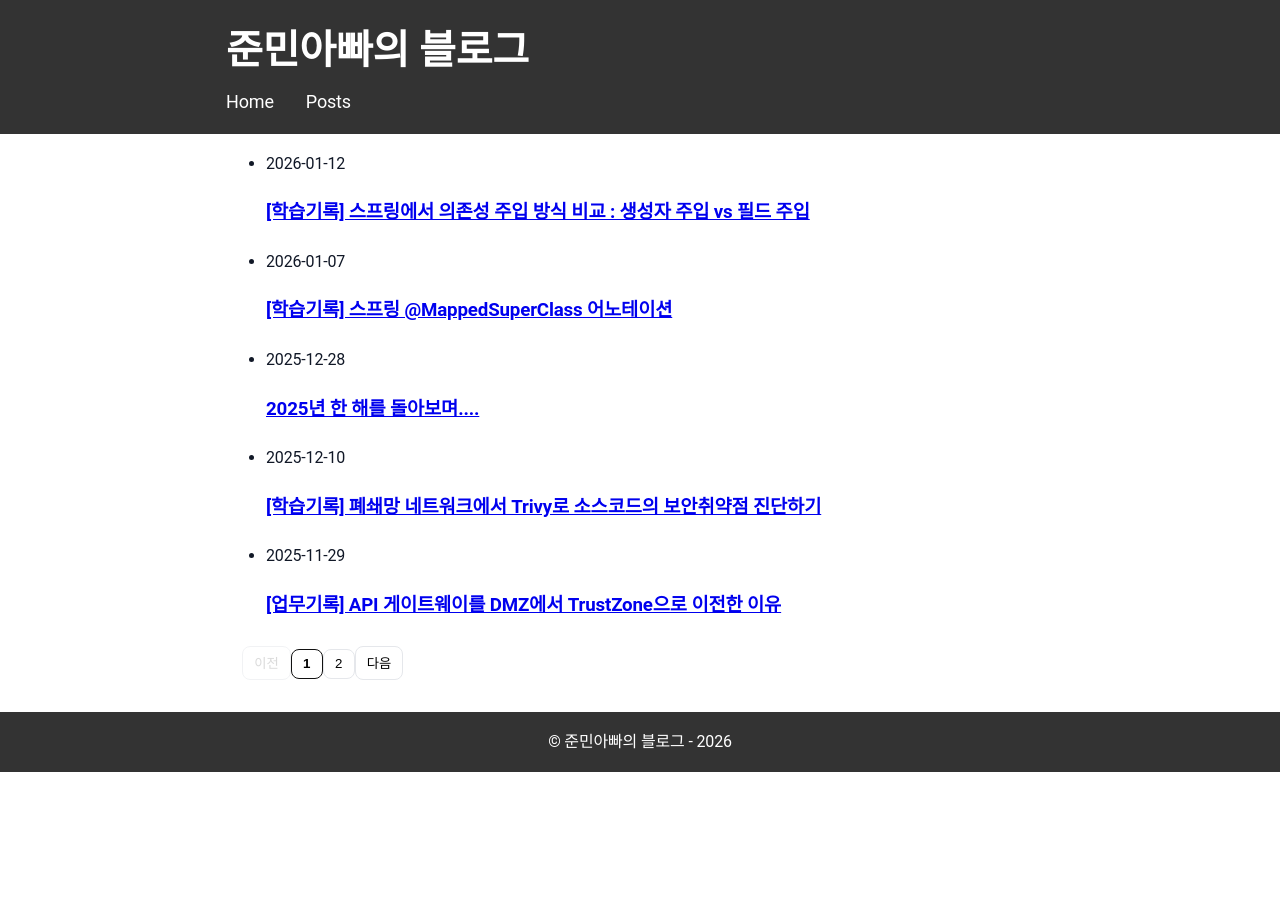
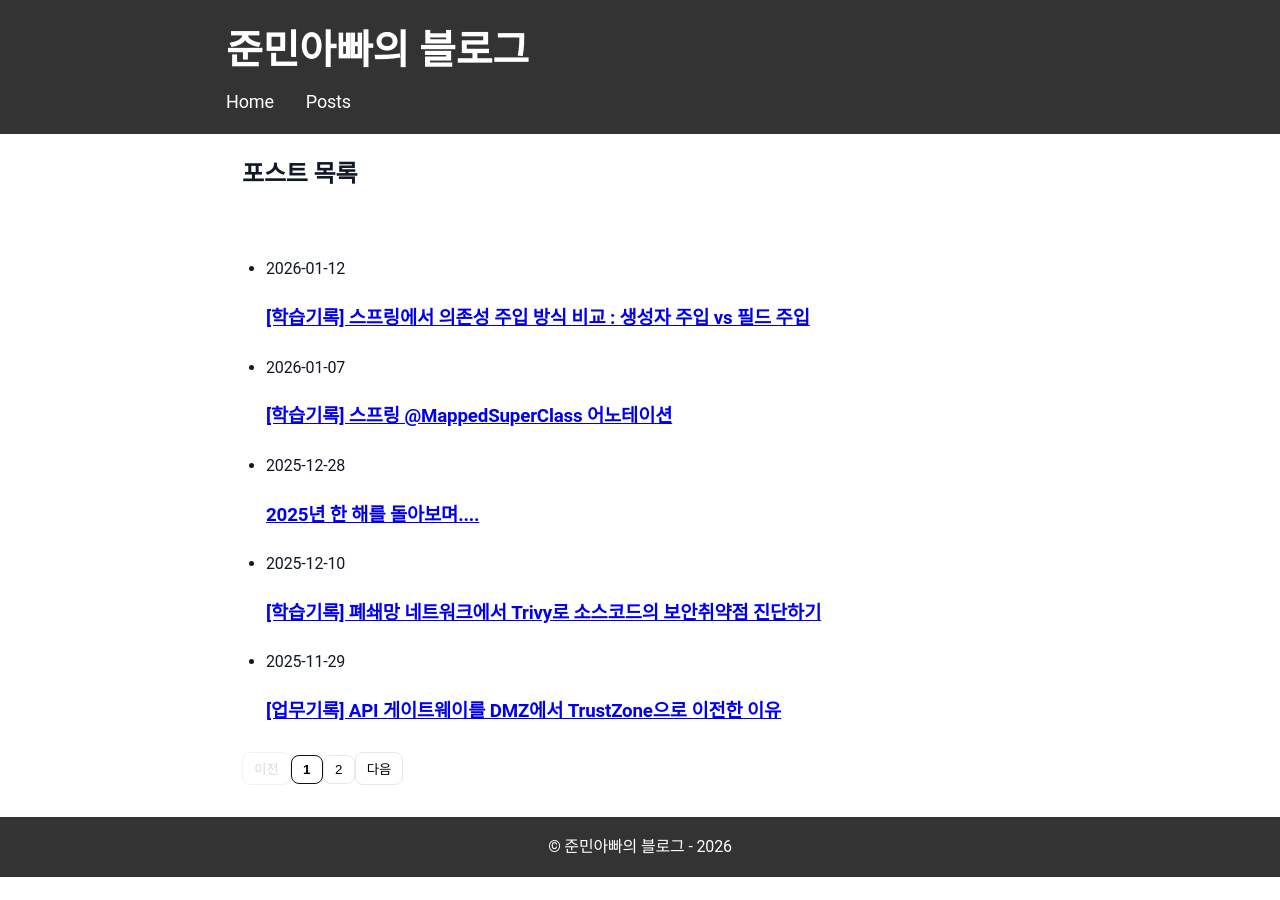
Before and after one commit to sanghoon-lee/sanghoon-lee.github.io, a Jekyll site: the page built from posts.md, in a window 1280 px wide. Built offline with Jekyll 4.4.1, drawn with Linux system fonts in a browser that asks for light colours.

```diff
--- a/posts.md
+++ b/posts.md
@@ -16,8 +16,14 @@ permalink: /posts/
   .js-ready .pagination {
     display: block;
   }
+
+  .posts-archive-title {
+    margin-bottom: 0.4rem;
+  }
 </style>
 
+<h2 class="posts-archive-title">포스트 목록</h2>
+<br>
 <ul id="post-list" class="post-list">
   {% for post in site.posts %}
     <li class="post-item">
```
